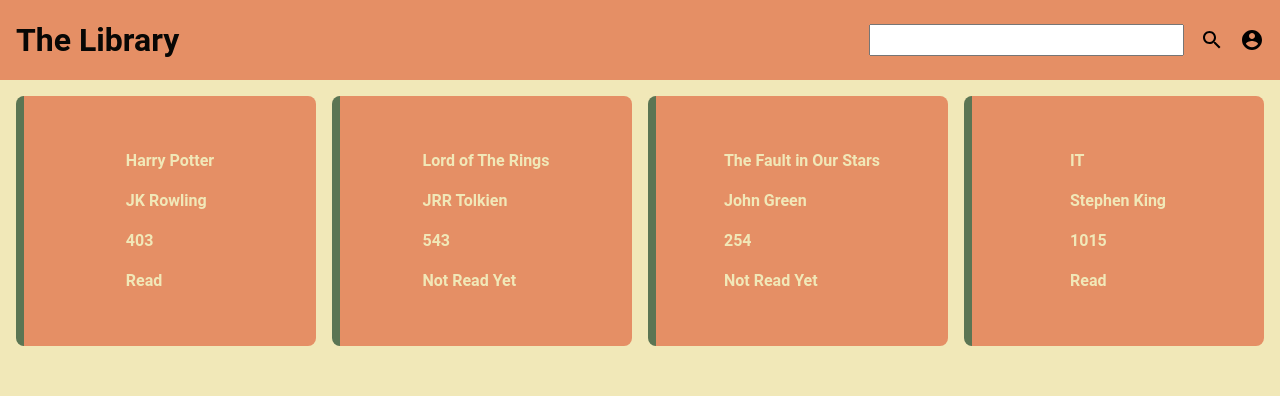
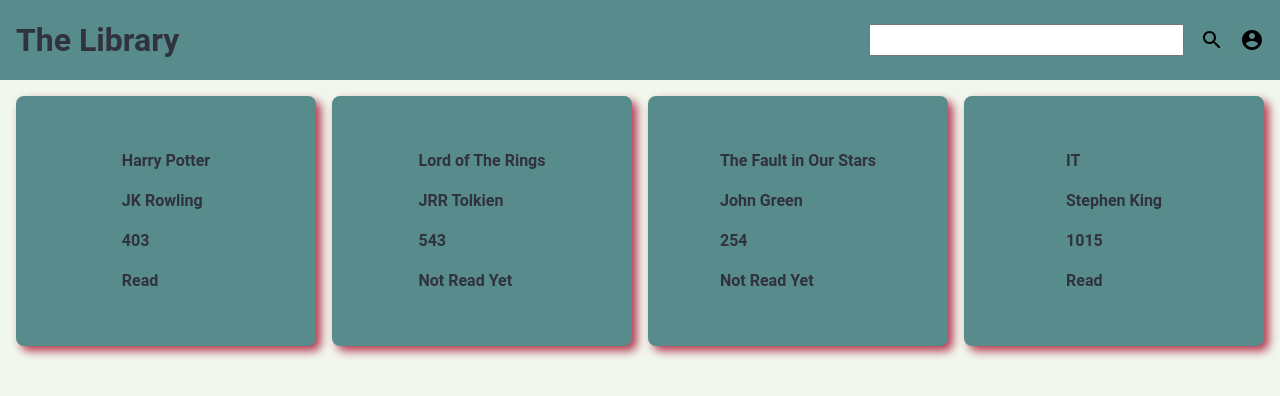
Before and after one commit to JonathanNoH/library, a plain HTML site: page index.html in a window 1280 px wide. Drawn offline with Linux system fonts and the light colour scheme.

Commit message:
choose new color palette

```diff
--- a/style.css
+++ b/style.css
@@ -82,12 +82,10 @@
   --accent-color: #50B2C0;
   */
 
-  --black: #080705;
-  --off-white: #F1E8B8;
-  --darker-white: #F9E784;
-  --main-color: #550C18;
-  --main-color-light: #E58F65;
-  --accent-color: #5B7553;
+  --black: #30323D;
+  --off-white: #F1F7ED;
+  --main-color: #588B8B;
+  --accent-color: #B33951;
 
 }
 
@@ -103,7 +101,8 @@
   padding: 1rem;
   gap: 1rem;
   align-items: center;
-  background-color: var(--main-color-light);
+  background-color: var(--main-color);
+  box-shadow: 10px 10px 8px #888888;
 }
 
 #search {
@@ -124,16 +123,15 @@
 }
 
 .card {
-  background-color: var(--main-color-light);
+  background-color: var(--main-color);
   display: grid;
   place-content: center;
   gap: 1rem;
   border-radius: 0.5rem;
-  border-left: 0.5rem solid var(--accent-color);
-
+  box-shadow: 5px 5px 10px var(--accent-color);
 }
 
 .card div {
-  color: var(--off-white);
+  color: var(--black);
   font-weight: 600;
 }
```
